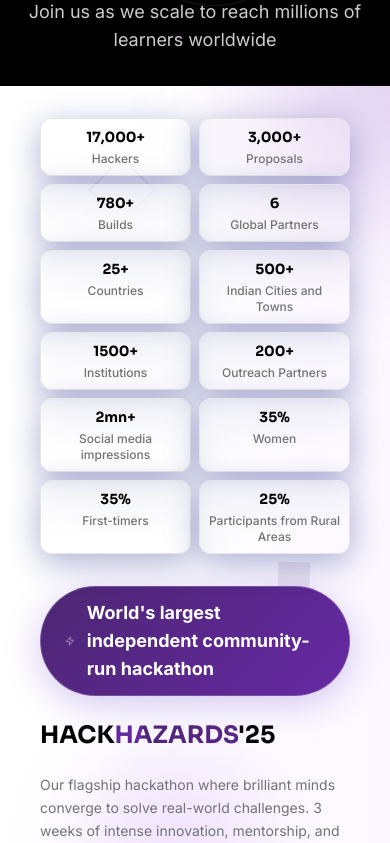
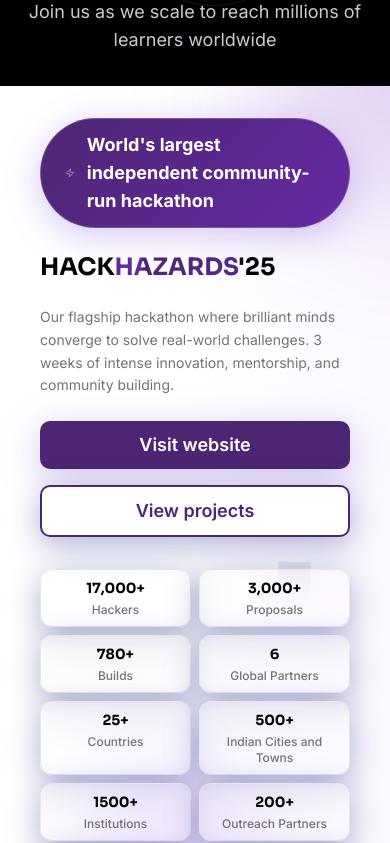
Before and after one commit to pradeeptosarkar/namespace-app, a React (Vite) app: page / in a window 390 px wide. Shown: the part 5892-6735 px from the top of the page. Built offline with nearby package versions, Linux system fonts and the light colour scheme.

Commit message:
hackhazards section order on mobile screens improved

```diff
--- a/src/components/sections/HackHazardsSection.tsx
+++ b/src/components/sections/HackHazardsSection.tsx
@@ -46,7 +46,7 @@ const HackHazardsSection = () => {
         <div className="w-full max-w-7xl mx-auto">
           <div className="grid grid-cols-1 lg:grid-cols-2 gap-8 lg:gap-16 items-center px-4">
             {/* Content */}
-            <div className="space-y-6 sm:space-y-8 progressive-reveal order-2 lg:order-1">
+            <div className="space-y-6 sm:space-y-8 progressive-reveal">
               <div className="space-y-6">
                 <div className="inline-flex items-center space-x-3 glassmorphism bg-gradient-purple px-6 py-3 rounded-full magnetic-element glass-glow">
                   <Zap className="w-5 h-5 text-namespace-white animate-pulse" />
@@ -86,7 +86,7 @@ const HackHazardsSection = () => {
             </div>
 
             {/* Stats Grid */}
-            <div className="grid grid-cols-2 lg:grid-cols-3 xl:grid-cols-4 gap-2 sm:gap-3 order-1 lg:order-2">
+            <div className="grid grid-cols-2 lg:grid-cols-3 xl:grid-cols-4 gap-2 sm:gap-3">
               {stats.map((stat, index) => (
                 <div
                   key={index}
```
